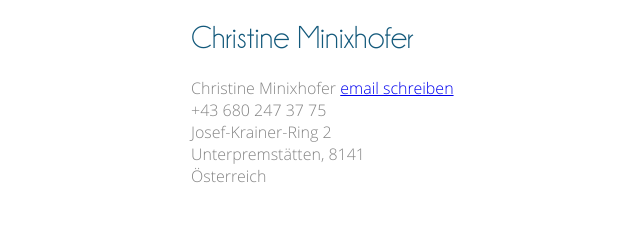
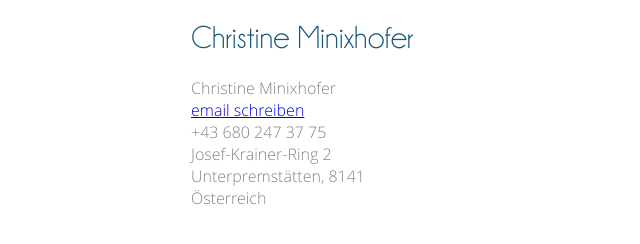
Before and after one commit to theonicolaou/dialogus, a plain HTML site: page index.html in a window 1280 px wide. Shown: the whole page, without its empty margins (1-641 px from the left). Drawn offline with nearby package versions, Linux system fonts and the light colour scheme; files that its build step writes are made by us from their sources.

Commit message:
Changed VCard
changed fn span to div

```diff
--- a/index.html
+++ b/index.html
@@ -11,7 +11,7 @@
       <h1>Christine Minixhofer</h1>
       <div class="banner" role="banner">
         <div class="vcard">
-          <span class="fn">Christine Minixhofer</span>
+          <div class="fn">Christine Minixhofer</div>
           <a class="email button" href="mailto:christine.minixhofer@dialogus.at">email schreiben</a>
           <div class="tel">+43 680 247 37 75</div>
           <div class="street-address">Josef-Krainer-Ring 2</div>
```
